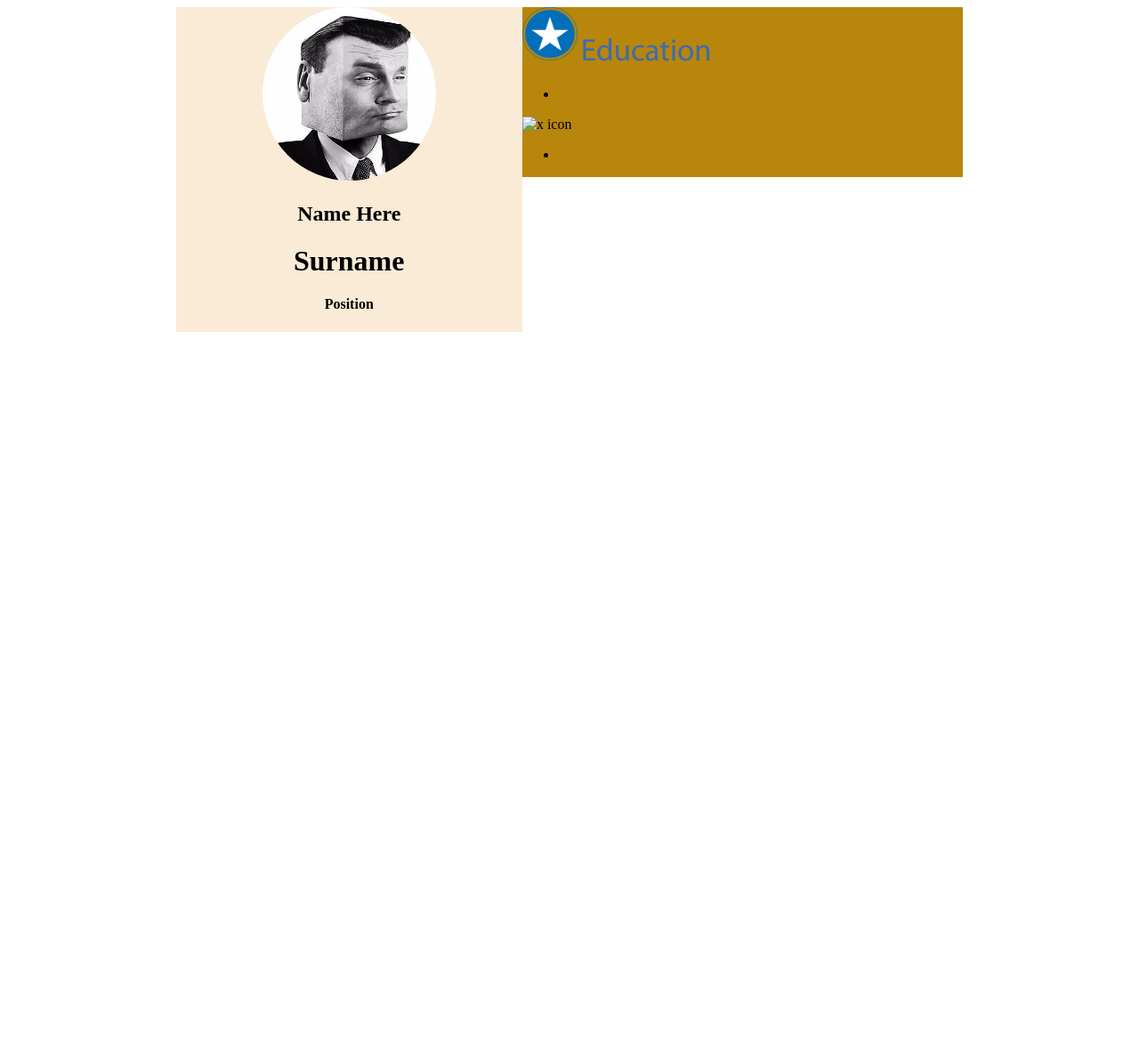
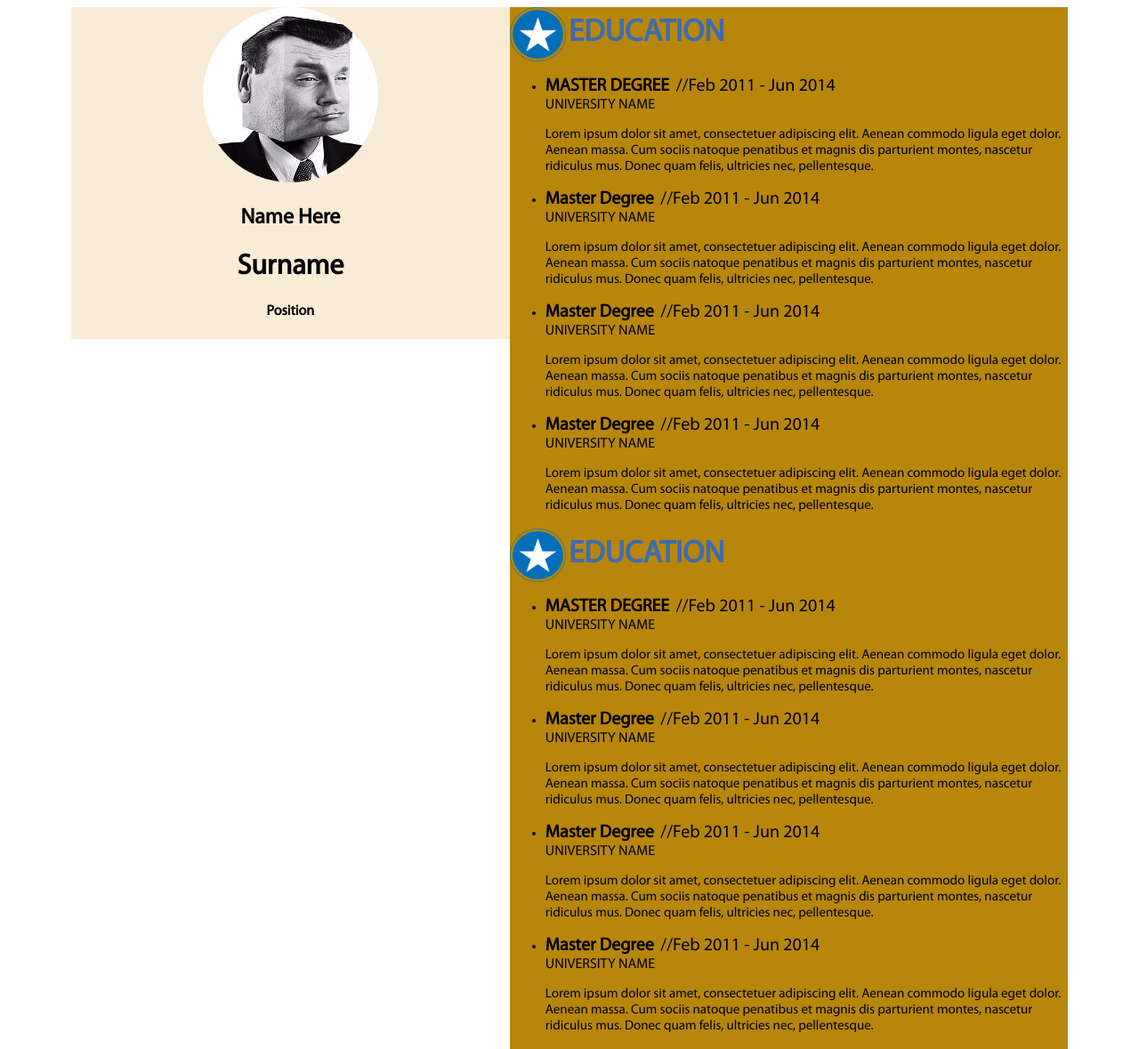
Before and after one commit to antonzubar/stormnet, a plain HTML site: page 3 lesson/lesson 3 task/index.html in a window 1280 px wide. Shown: the whole page at 89% size. Before the commit the page ends 800 px from the top, so only its background shows below. Drawn offline with Linux system fonts and the light colour scheme.

Commit message:
Add files via upload

```diff
--- a/3 lesson/lesson 3 task/index.html
+++ b/3 lesson/lesson 3 task/index.html
@@ -21,27 +21,95 @@
                 <section class="object-category">
                     <div class="section-header">
                         <img class="header-icon" src="img/icons/education-icon.png" alt="x icon">
-                        <span class="header-label">Education</span>
+                        <span class="header-label">EDUCATION</span>
                         <ul class="section-ul">
                             <li>
-                                <span class="list-heading-item"></span>
-                                <span class="education-period"></span>
-                                <span class="object-subcategory"></span>
-                                <p class="object-description"></p>
+                                <span class="list-heading-item">MASTER DEGREE</span>
+                                <span class="education-period">Feb 2011 - Jun 2014</span>
+                                <span class="object-subcategory">UNIVERSITY NAME</span>
+                                <p class="object-description">
+                                    Lorem ipsum dolor sit amet, consectetuer adipiscing elit. Aenean commodo ligula
+                                    eget dolor. Aenean massa. Cum sociis natoque penatibus et magnis dis parturient
+                                    montes, nascetur ridiculus mus. Donec quam felis, ultricies nec, pellentesque.
+                                </p>
+                            </li>
+                            <li>
+                                <span class="list-heading-item">Master Degree</span>
+                                <span class="education-period">Feb 2011 - Jun 2014</span>
+                                <span class="object-subcategory">UNIVERSITY NAME</span>
+                                <p class="object-description">
+                                    Lorem ipsum dolor sit amet, consectetuer adipiscing elit. Aenean commodo ligula
+                                    eget dolor. Aenean massa. Cum sociis natoque penatibus et magnis dis parturient
+                                    montes, nascetur ridiculus mus. Donec quam felis, ultricies nec, pellentesque.
+                                </p>
+                            </li>
+                            <li>
+                                <span class="list-heading-item">Master Degree</span>
+                                <span class="education-period">Feb 2011 - Jun 2014</span>
+                                <span class="object-subcategory">UNIVERSITY NAME</span>
+                                <p class="object-description">
+                                    Lorem ipsum dolor sit amet, consectetuer adipiscing elit. Aenean commodo ligula
+                                    eget dolor. Aenean massa. Cum sociis natoque penatibus et magnis dis parturient
+                                    montes, nascetur ridiculus mus. Donec quam felis, ultricies nec, pellentesque.
+                                </p>
+                            </li>
+                            <li>
+                                <span class="list-heading-item">Master Degree</span>
+                                <span class="education-period">Feb 2011 - Jun 2014</span>
+                                <span class="object-subcategory">UNIVERSITY NAME</span>
+                                <p class="object-description">
+                                    Lorem ipsum dolor sit amet, consectetuer adipiscing elit. Aenean commodo ligula
+                                    eget dolor. Aenean massa. Cum sociis natoque penatibus et magnis dis parturient
+                                    montes, nascetur ridiculus mus. Donec quam felis, ultricies nec, pellentesque.
+                                </p>
                             </li>
                         </ul>
                     </div>
                 </section>
                 <section class="object-category">
                     <div class="section-header">
-                        <img class="header-icon" src=".." alt="x icon">
-                        <span class="header-label"></span>
+                        <img class="header-icon" src="img/icons/education-icon.png" alt="x icon">
+                        <span class="header-label">EDUCATION</span>
                         <ul class="section-ul">
                             <li>
-                                <span class="list-heading-item"></span>
-                                <span class="education-period"></span>
-                                <span class="object-subcategory"></span>
-                                <p class="object-description"></p>
+                                <span class="list-heading-item">MASTER DEGREE</span>
+                                <span class="education-period">Feb 2011 - Jun 2014</span>
+                                <span class="object-subcategory">UNIVERSITY NAME</span>
+                                <p class="object-description">
+                                    Lorem ipsum dolor sit amet, consectetuer adipiscing elit. Aenean commodo ligula
+                                    eget dolor. Aenean massa. Cum sociis natoque penatibus et magnis dis parturient
+                                    montes, nascetur ridiculus mus. Donec quam felis, ultricies nec, pellentesque.
+                                </p>
+                            </li>
+                            <li>
+                                <span class="list-heading-item">Master Degree</span>
+                                <span class="education-period">Feb 2011 - Jun 2014</span>
+                                <span class="object-subcategory">UNIVERSITY NAME</span>
+                                <p class="object-description">
+                                    Lorem ipsum dolor sit amet, consectetuer adipiscing elit. Aenean commodo ligula
+                                    eget dolor. Aenean massa. Cum sociis natoque penatibus et magnis dis parturient
+                                    montes, nascetur ridiculus mus. Donec quam felis, ultricies nec, pellentesque.
+                                </p>
+                            </li>
+                            <li>
+                                <span class="list-heading-item">Master Degree</span>
+                                <span class="education-period">Feb 2011 - Jun 2014</span>
+                                <span class="object-subcategory">UNIVERSITY NAME</span>
+                                <p class="object-description">
+                                    Lorem ipsum dolor sit amet, consectetuer adipiscing elit. Aenean commodo ligula
+                                    eget dolor. Aenean massa. Cum sociis natoque penatibus et magnis dis parturient
+                                    montes, nascetur ridiculus mus. Donec quam felis, ultricies nec, pellentesque.
+                                </p>
+                            </li>
+                            <li>
+                                <span class="list-heading-item">Master Degree</span>
+                                <span class="education-period">Feb 2011 - Jun 2014</span>
+                                <span class="object-subcategory">UNIVERSITY NAME</span>
+                                <p class="object-description">
+                                    Lorem ipsum dolor sit amet, consectetuer adipiscing elit. Aenean commodo ligula
+                                    eget dolor. Aenean massa. Cum sociis natoque penatibus et magnis dis parturient
+                                    montes, nascetur ridiculus mus. Donec quam felis, ultricies nec, pellentesque.
+                                </p>
                             </li>
                         </ul>
                     </div>
--- a/3 lesson/lesson 3 task/styles/style.css
+++ b/3 lesson/lesson 3 task/styles/style.css
@@ -4,8 +4,9 @@
 }
 
 .container {
-    width: 70%;
+    width: 1120px;
     margin: 0 auto;
+    font-family: "Myriad Pro", sans-serif;
 }
 
 .left-column {
@@ -25,22 +26,43 @@
 }
 
 .employee-photo img{
-    width: 50%;
+    width: 40%;
     border-radius: 50%;
 }
 
 .section-header {
+    position: relative;
+}
+
+.header-icon {
+    width: 10%;
     vertical-align: middle;
 }
 
-.header-icon {
-    width: 12.5%;
-    display: inline-block;
+.header-label {
+    font-size: 35px;
+    font-weight: bold;
+    color: #3d6cb0;
+    vertical-align: middle;
 }
 
-.header-label {
-    display: inline-block;
-    font-family: "Myriad Pro", sans-serif;
-    font-size: 35px;
-    color: #3d6cb0;
+.list-heading-item {
+    font-size: 20px;
+    font-weight: bold;
 }
+
+.education-period::before {
+    content: '\00a0//';
+}
+
+.education-period {
+    font-size: 20px;
+}
+
+.object-subcategory {
+    display: block;
+}
+
+.object-description {
+    font-size: 15px;
+}
```
